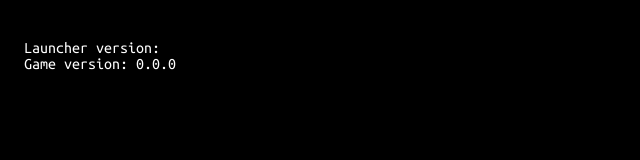
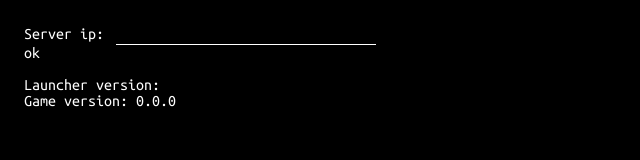
Before and after one commit to Antollo/Starship-battle, an Electron app: page launcher/Starship-battle/src/index.html in a window 1280 px wide. Both pictures are taken after a click on the element "Join game (LAN)". Shown: the whole page, without its empty margins (0-640 px from the left). Drawn offline with Linux system fonts and the light colour scheme; no server answers.

```diff
--- a/launcher/Starship-battle/src/index.html
+++ b/launcher/Starship-battle/src/index.html
@@ -157,7 +157,6 @@
         }
 
         #buttons {
-            display: flex;
             flex-wrap: wrap;
             height: 100%;
             align-content: space-between;
@@ -205,7 +204,7 @@
                 </div>
 
             </div>
-            <div id="input" hidden>
+            <div id="input">
                 <label for="input-text"></label>
                 <input id="input-text" type="text">
                 <div class="button" id="ok" title="Ok">
```
Also changed, not shown: src/Release/config.json.
